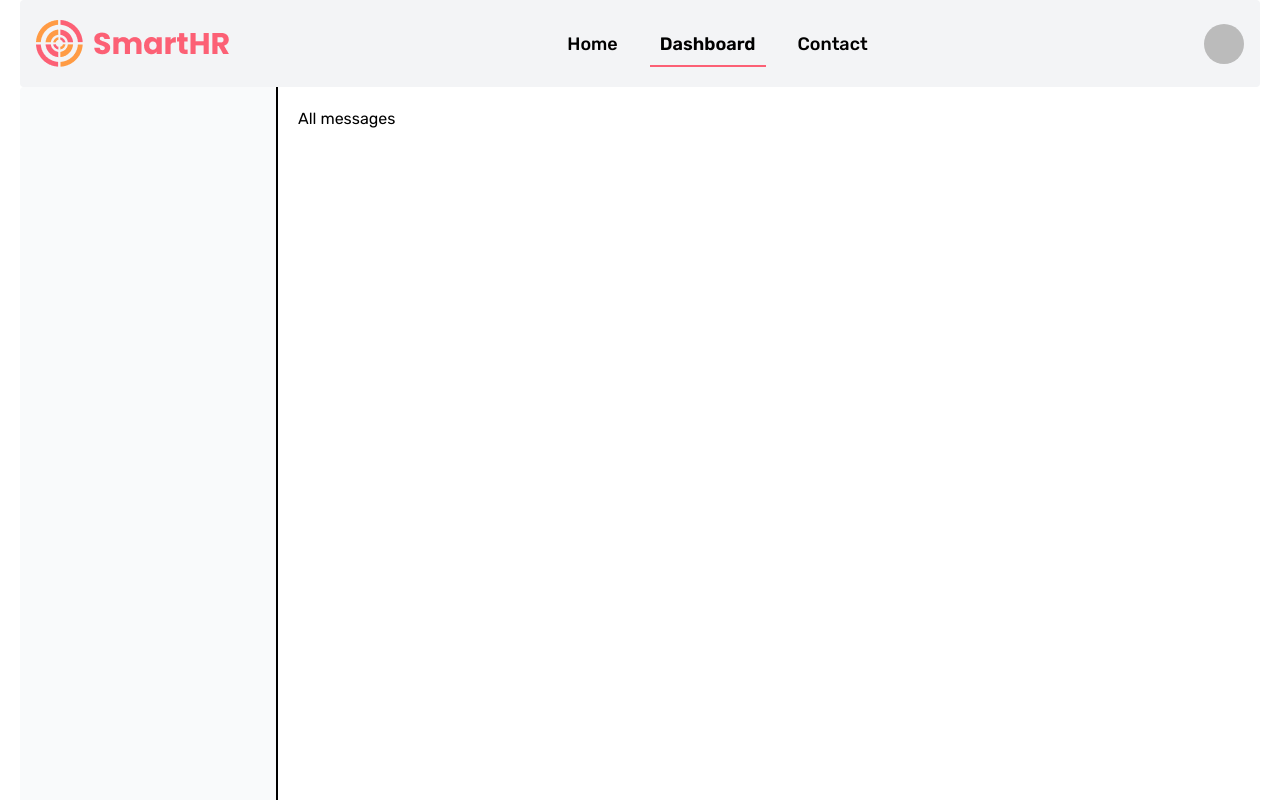
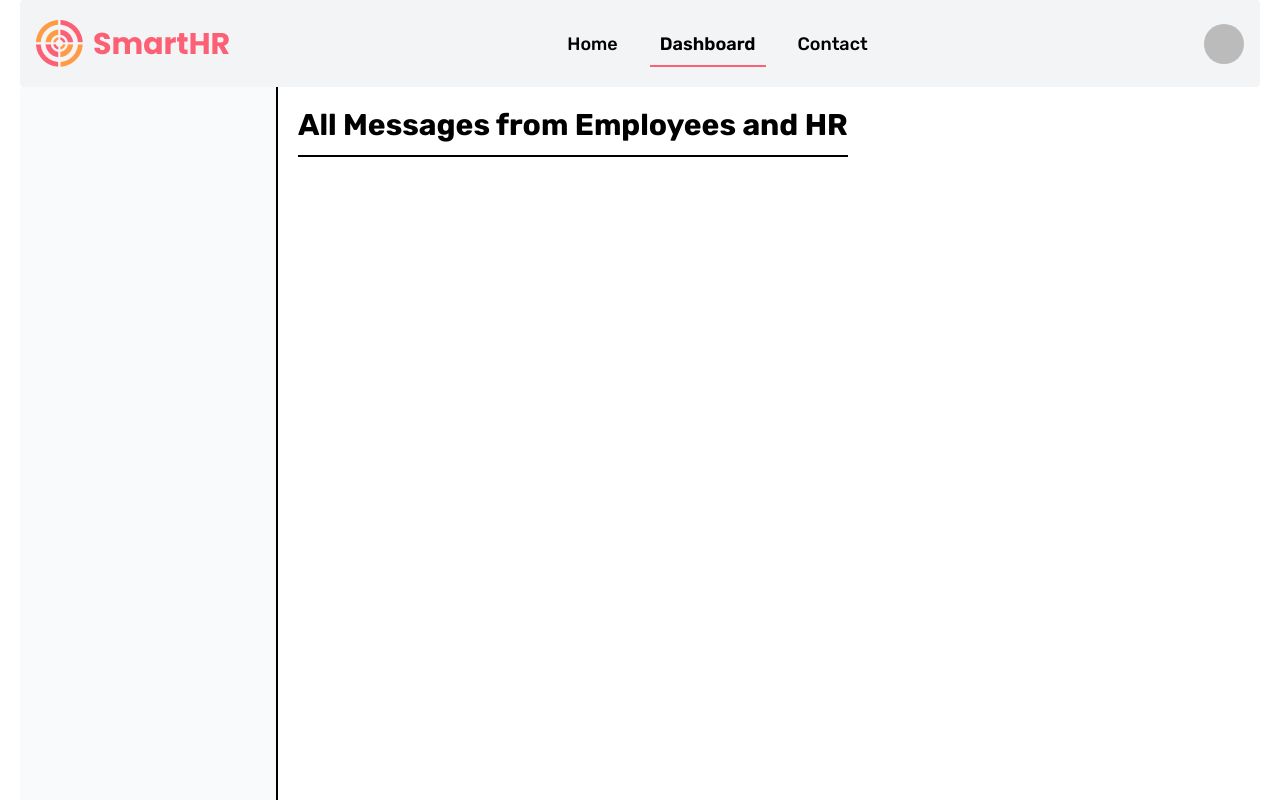
Before and after one commit to yeasinbinali/SmartHR, a React (Vite) app: page /dashboard/messages in a window 1280 px wide. Shown: the top 800 px of the page. Built offline with nearby package versions, Linux system fonts and the light colour scheme; no server answers; sample sign-in values are in the browser's storage; a web font is replaced by a local one.

Commit message:
messages section added in the admin dashboard

```diff
--- a/src/pages/Dashboard/AdminDashboard/Messages/Messages.jsx
+++ b/src/pages/Dashboard/AdminDashboard/Messages/Messages.jsx
@@ -1,9 +1,10 @@
 import React from 'react';
+import PrivateContainerHeader from '../../../../components/PrivateContainerHeader/PrivateContainerHeader';
 
 const Messages = () => {
     return (
         <div className='mt-5 ml-5'>
-            <h1>All messages</h1>
+            <PrivateContainerHeader title="All Messages from Employees and HR"></PrivateContainerHeader>
         </div>
     );
 };
```
